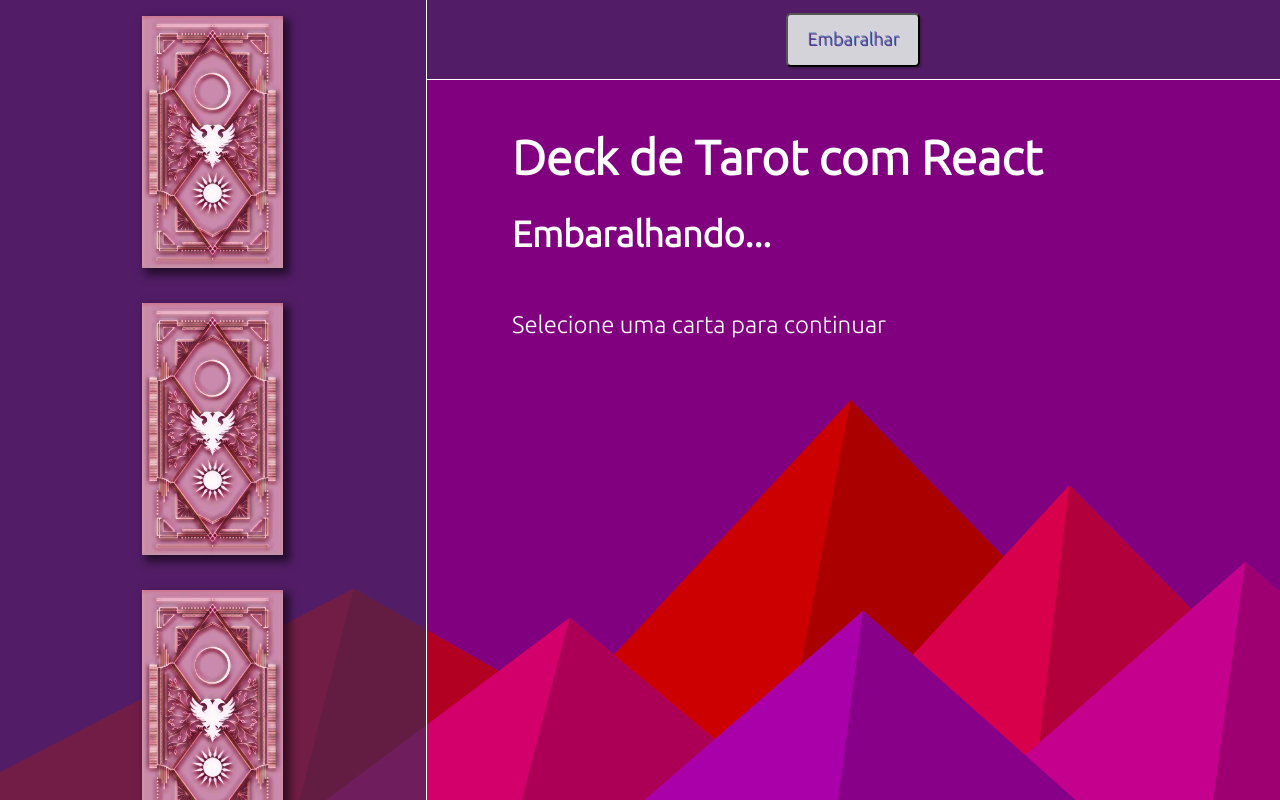
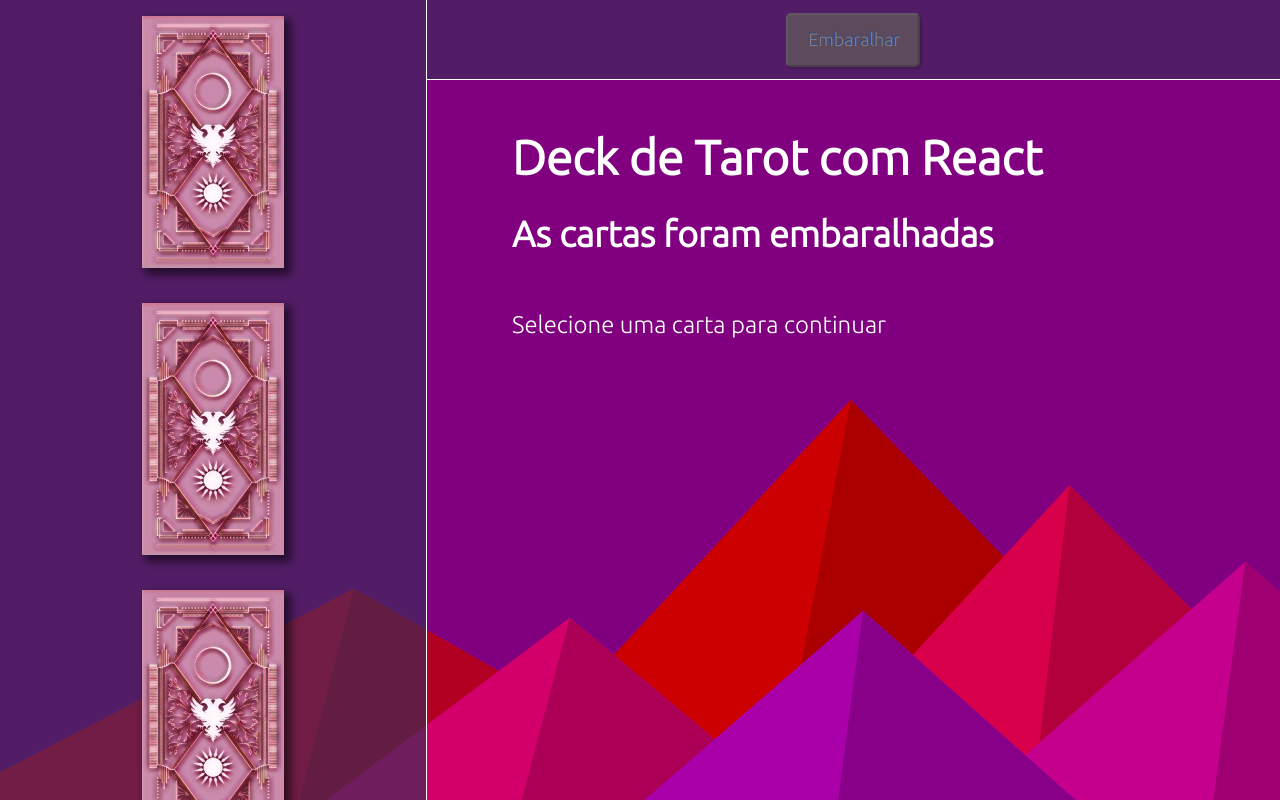
Before and after one commit to trizotti/deck-tarot-react, a React (Vite) app: page / in a window 1280 px wide. Built offline with nearby package versions, Linux system fonts and the light colour scheme.

Commit message:
Add animation to shuffle

```diff
--- a/src/features/Board/Card/useCard.js
+++ b/src/features/Board/Card/useCard.js
@@ -26,7 +26,7 @@
 
   const flipAnimationClass = `${
     selectedCardId === card.id ? 'selected' : 'unselected'
-  } animate__animated ${flipAnimation}`
+  } animate__animated ${flipAnimation} ${selectedCardId ? '' : 'animate__flipInY '}`
 
   return { flipAnimationClass, cardArtUrl, onCardClick }
 }
--- a/src/features/Board/MainContent/MainContent.jsx
+++ b/src/features/Board/MainContent/MainContent.jsx
@@ -14,7 +14,7 @@
         <div className={styles.cardSymbols}>
           <h1>Deck de Tarot com React</h1>
           <br />
-          <h2>Embaralhando...</h2>
+          <h2>As cartas foram embaralhadas</h2>
           <br />
           <br />
           <div>Selecione uma carta para continuar</div>
--- a/src/features/Board/MainNav/MainNav.jsx
+++ b/src/features/Board/MainNav/MainNav.jsx
@@ -2,12 +2,12 @@
 import styles from './MainNav.module.css'
 
 export const MainNav = () => {
-  const { shuffleDeck } = useDeck()
+  const { shuffleDeck, selectedCardId } = useDeck()
 
   return (
     <div className={styles.mainNav}>
       <div>
-        <button onClick={shuffleDeck}>Embaralhar</button>
+        <button disabled={!selectedCardId} onClick={shuffleDeck}>Embaralhar</button>
       </div>
     </div>
   )
--- a/src/features/Board/MainNav/MainNav.module.css
+++ b/src/features/Board/MainNav/MainNav.module.css
@@ -28,6 +28,11 @@
   transition: all 300ms cubic-bezier(0.42, 0, 0.58, 1);
 }
 
+.mainNav > div > button:disabled {
+  background-color: rgb(93, 75, 93);
+  color: grey;
+}
+
 @media (min-width: 768px) {
 
   .mainNav {
```
